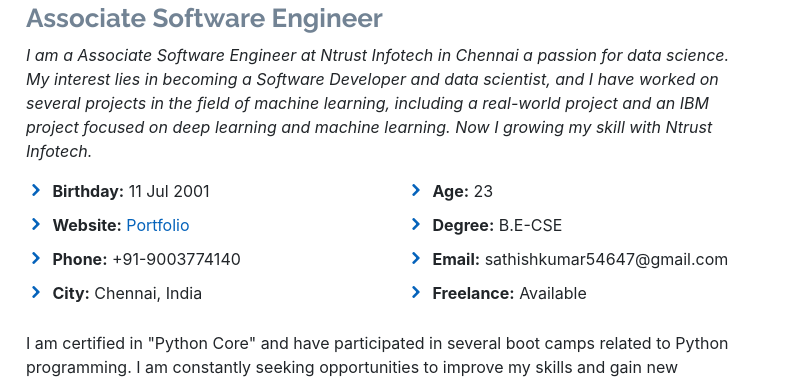
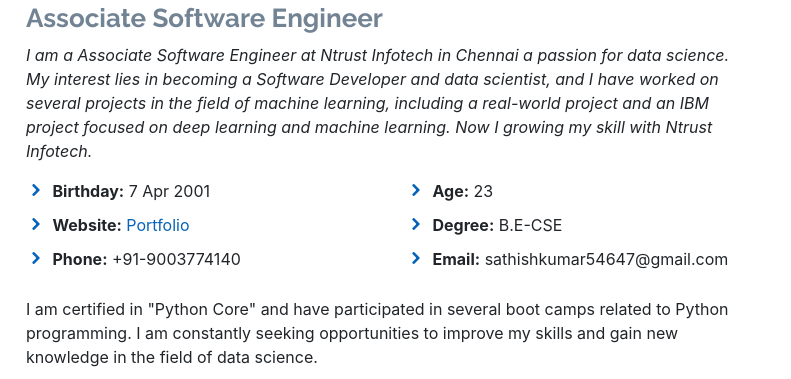
Before and after one commit to DSsathish/Portfolio_SK, a plain HTML site: page index.html in a window 1280 px wide. Shown: the part 965-1344 px from the top of the page, 489-1280 px from the left. Drawn offline with Linux system fonts and the light colour scheme.

Commit message:
Update index.html
update personal info

```diff
--- a/index.html
+++ b/index.html
@@ -88,10 +88,10 @@
             <div class="row">
               <div class="col-lg-6">
                 <ul>
-                  <li><i class="icofont-rounded-right"></i> <strong>Birthday:</strong> 11 Jul 2001</li>
+                  <li><i class="icofont-rounded-right"></i> <strong>Birthday:</strong> 7 Apr 2001</li>
                   <li><i class="icofont-rounded-right"></i> <strong>Website:</strong> <a href="https://dssathish.github.io/Portfolio_SK/" target='_blank'> Portfolio</a></li>
                   <li><i class="icofont-rounded-right"></i> <strong>Phone:</strong> +91-9003774140</li>
-                  <li><i class="icofont-rounded-right"></i> <strong>City:</strong> Chennai, India</li>
+
                 </ul>
               </div>
               <div class="col-lg-6">
@@ -99,7 +99,7 @@
                   <li><i class="icofont-rounded-right"></i> <strong>Age:</strong> 23</li>
                   <li><i class="icofont-rounded-right"></i> <strong>Degree:</strong> B.E-CSE</li>
                   <li><i class="icofont-rounded-right"></i> <strong>Email:</strong> sathishkumar54647@gmail.com</li>
-                  <li><i class="icofont-rounded-right"></i> <strong>Freelance:</strong> Available</li>
+
                 </ul>
               </div>
             </div>
```
